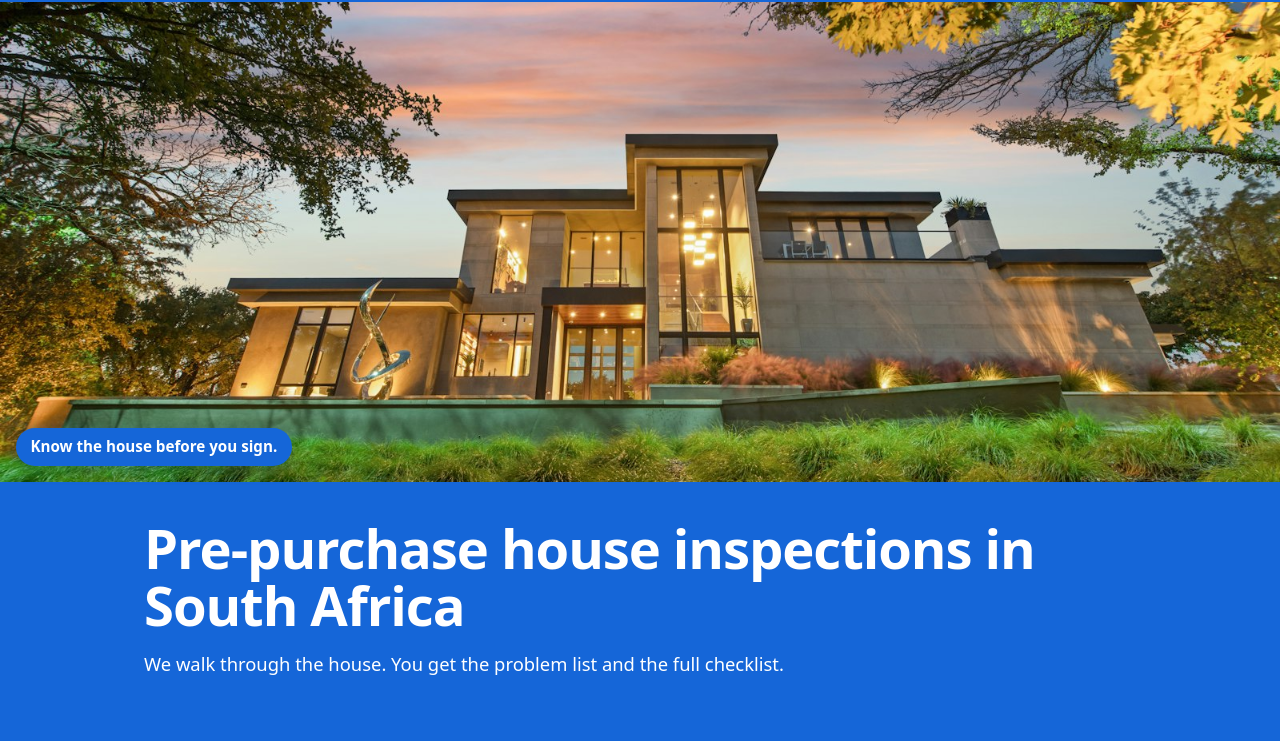
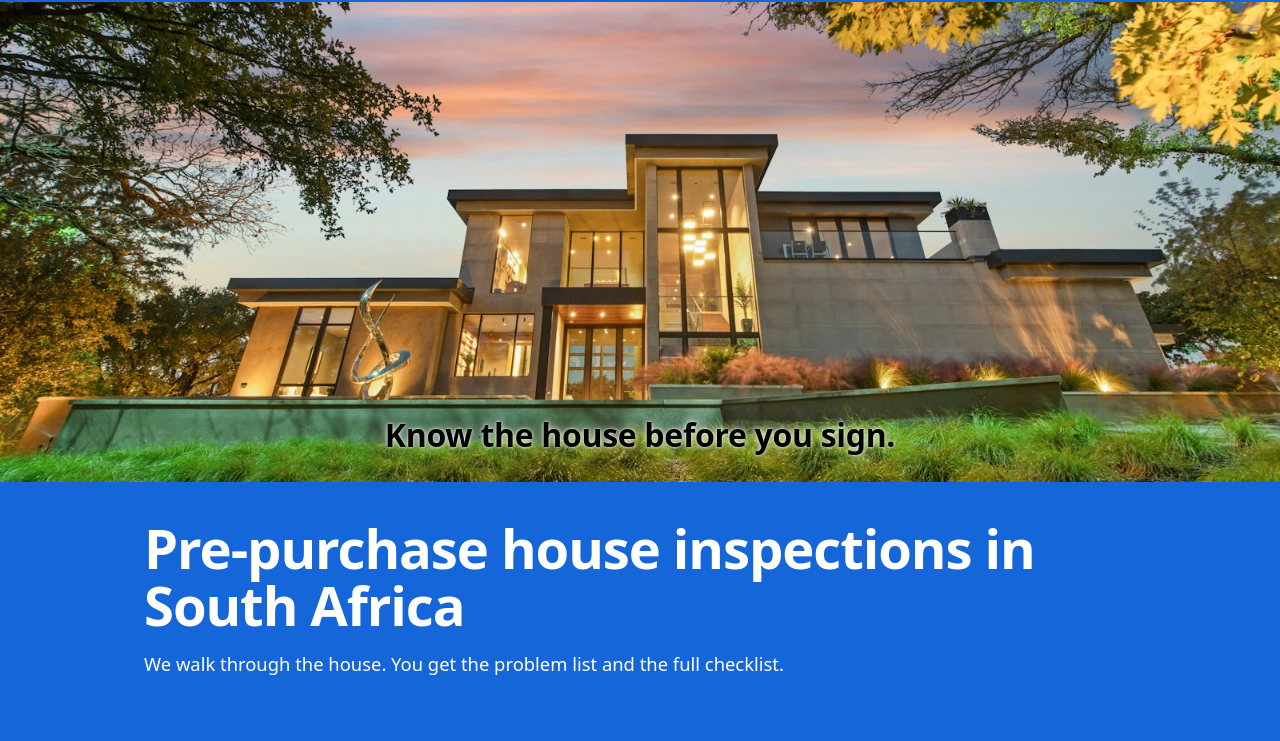
Before and after one commit to gosswerner1-max/house-truth-preview, a plain HTML site: page index.html in a window 1280 px wide. Shown: the part 59-800 px from the top of the page. Drawn offline with Linux system fonts and the light colour scheme.

Commit message:
Saying on the photo: big, black, centred, no blue pill
Co-Authored-By: Claude Sonnet 5.5 <noreply@anthropic.com>

```diff
--- a/index.html
+++ b/index.html
@@ -69,8 +69,8 @@ a:focus-visible, .btn:focus-visible { outline: 3px solid var(--sky); outline-off
 .hero { color: #fff; background: #1566d8; border-bottom: 1px solid var(--line); }
 .banner { position: relative; }
 .hero-photo { display: block; width: 100%; height: auto; aspect-ratio: 4 / 3; object-fit: cover; object-position: center 62%; }
-@media (min-width: 48rem) { .hero-photo { aspect-ratio: 16 / 6; object-position: center 58%; } .chip { left: 1.5rem; bottom: 1.5rem; font-size: 1.05rem; } }
-.chip { position: absolute; left: 1rem; bottom: 1rem; margin: 0; padding: 0.45rem 0.9rem; border-radius: 999px; background: #1566d8; color: #fff; font-weight: 600; font-size: 0.95rem; box-shadow: 0 4px 14px rgba(8, 40, 100, 0.35); }
+.chip { position: absolute; left: 50%; bottom: 0.9rem; transform: translateX(-50%); width: 92%; margin: 0; padding: 0; text-align: center; background: none; color: #000; font-weight: 700; font-size: 1.3rem; letter-spacing: -0.01em; text-shadow: 0 0 3px rgba(255, 255, 255, 0.95), 0 0 10px rgba(255, 255, 255, 0.75); }
+@media (min-width: 48rem) { .hero-photo { aspect-ratio: 16 / 6; object-position: center 58%; } .chip { bottom: 1.4rem; font-size: 2rem; } }
 .hero .tagline { display: none; }
 .hero-text { padding-top: 1.8rem; padding-bottom: 2.2rem; }
 @media (min-width: 48rem) { .hero-text { padding-top: 2.4rem; padding-bottom: 2.8rem; } }
```
